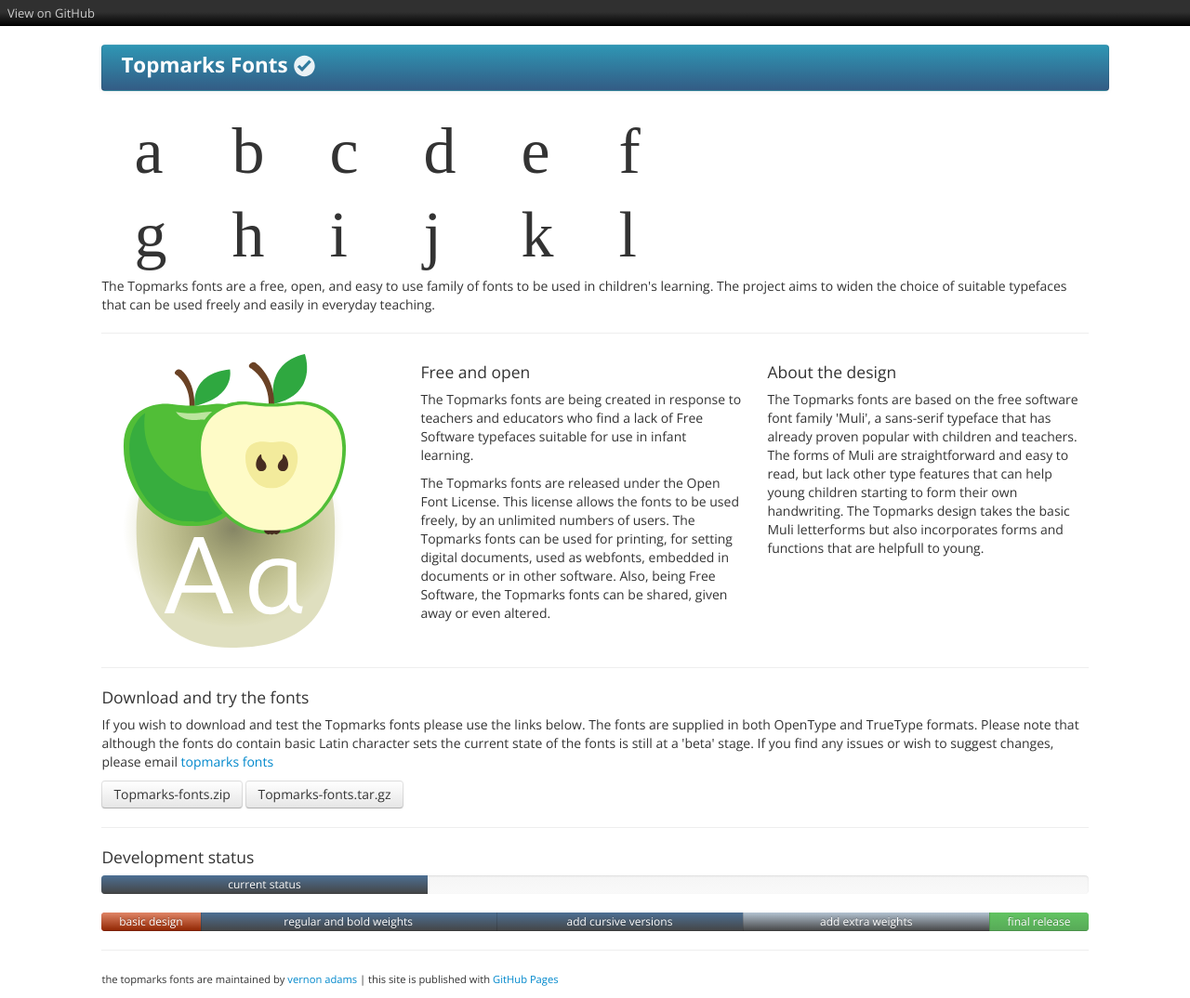
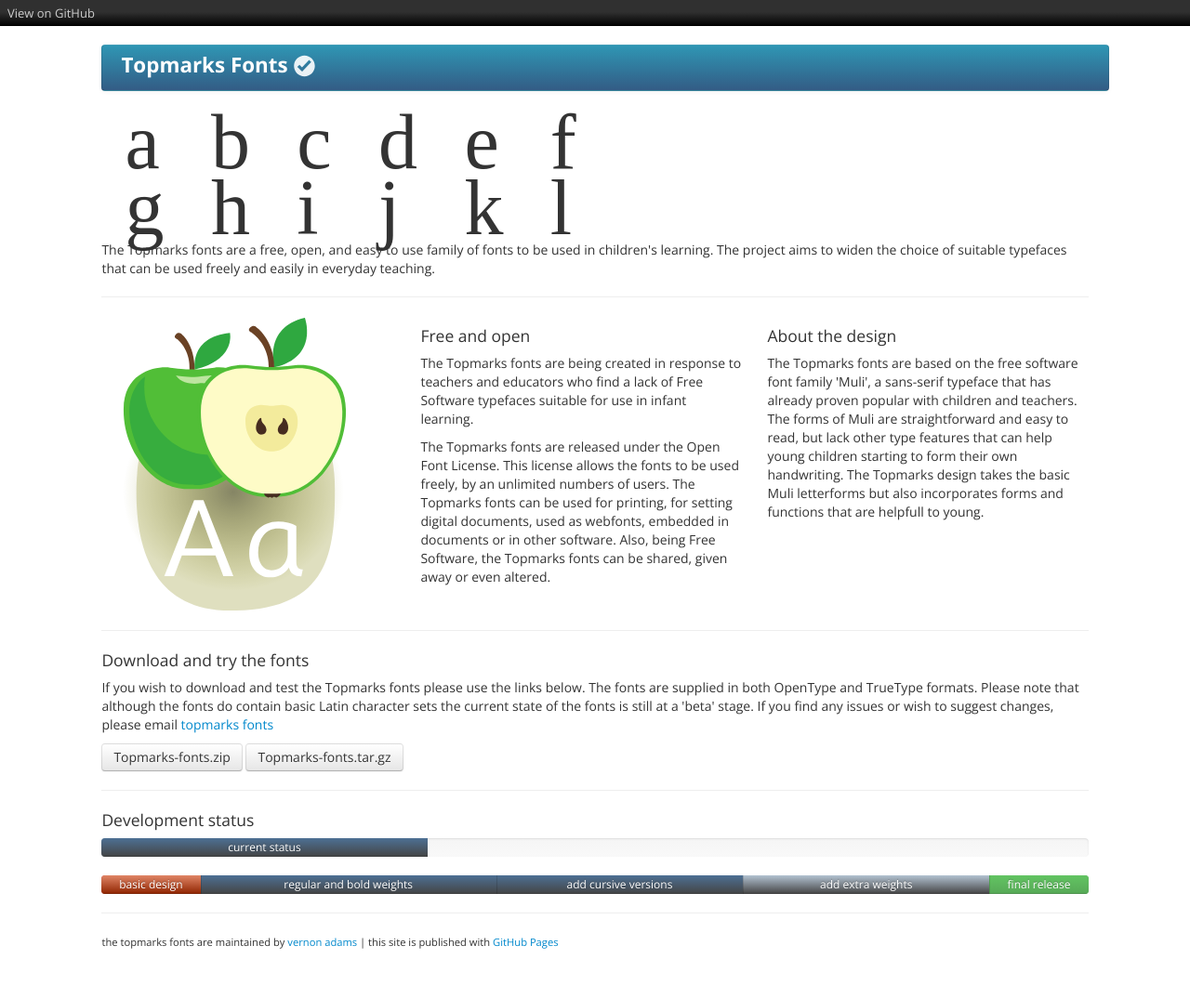
Before and after one commit to vernnobile/topmarks, a Jekyll site: the page built from index.html, in a window 1280 px wide. Shown: the whole page at 93% size. Built offline with Jekyll 4.4.1, drawn with Linux system fonts in a browser that asks for light colours; some web fonts are replaced; after the commit the page ends 1034 px from its top, so only the background shows below that.

Commit message:
Update stylesheet.css

```diff
--- a/stylesheets/stylesheet.css
+++ b/stylesheets/stylesheet.css
@@ -1,7 +1,7 @@
 body table td {
 font-family: 'topmarksbook';
-font-size:5em;
-padding:0.5em;
+font-size:6em;
+padding:0.3em;
 }
 
 body {
```
